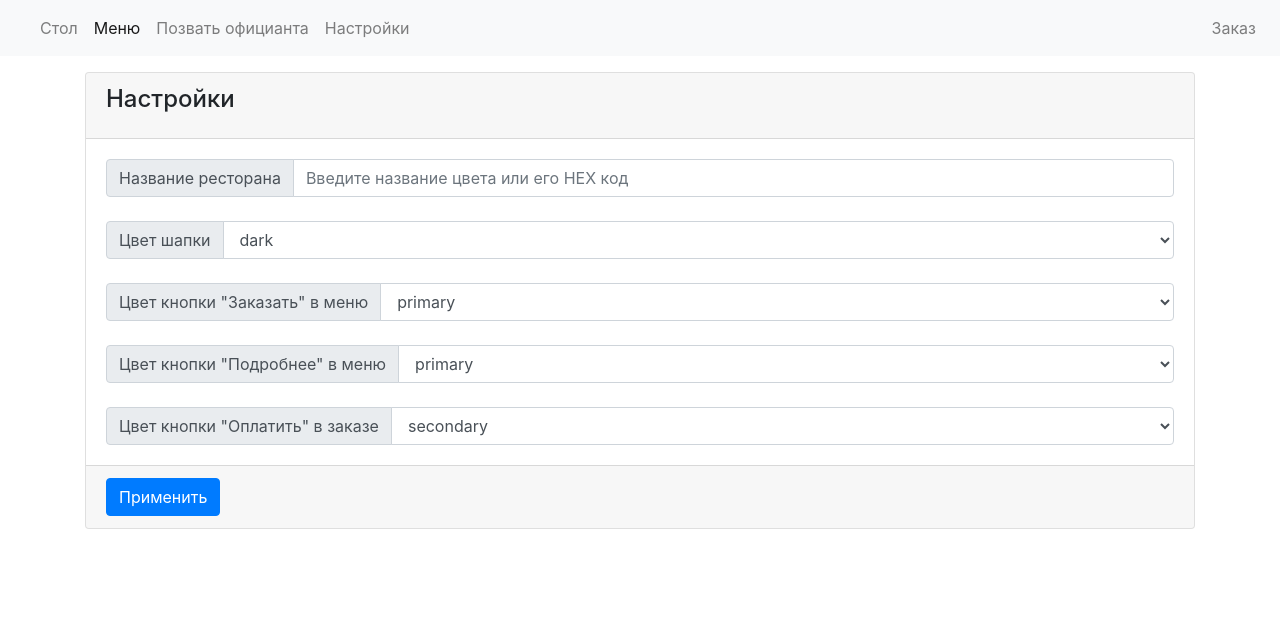
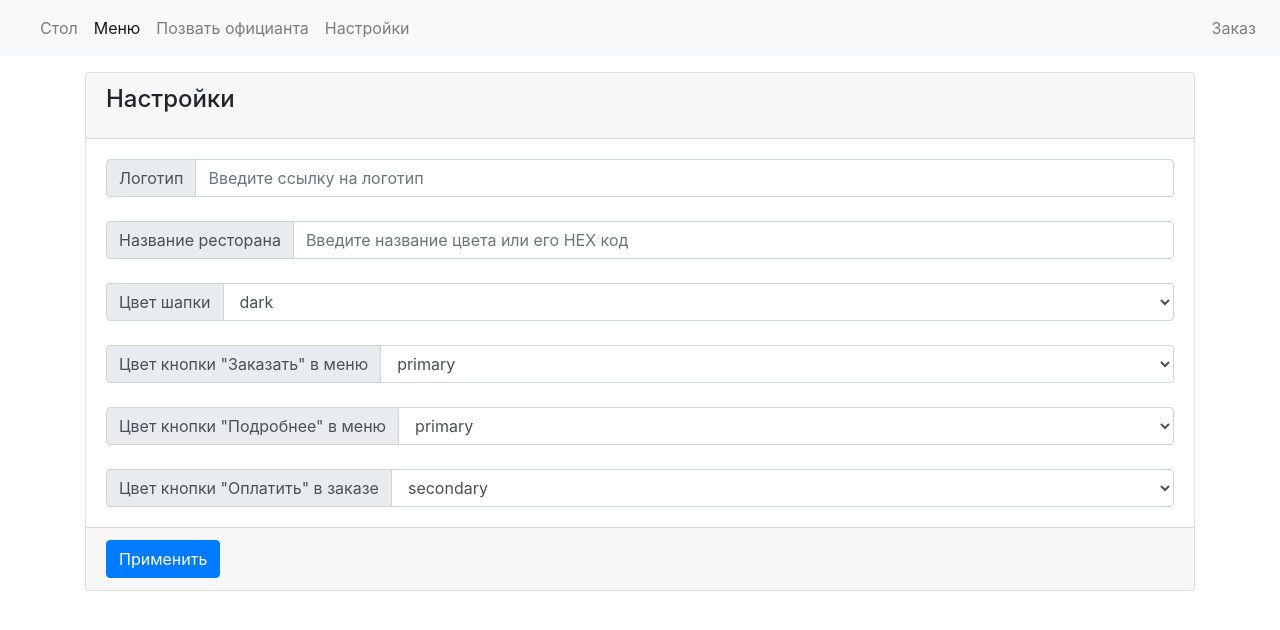
Before and after one commit to Agerest/raifhack, a React (Create React App) app in the folder frontend/: page /app/settings in a window 1280 px wide. Shown: the top 630 px of the page. Built offline with nearby package versions, Linux system fonts and the light colour scheme; no server answers.

Commit message:
Добавил лого

```diff
--- a/frontend/src/app/global/header/header.jsx
+++ b/frontend/src/app/global/header/header.jsx
@@ -66,9 +66,14 @@ const Header = (props) => {
         <>
             <Container className="p-0 m-0 headerColour" fluid>
                 <Navbar dark={isDark} color={headerColor} light expand="md">
+                    {props.styles.imageUrl ?
+                        <img className="mr-3" width="50" height="50" src={props.styles.imageUrl} />
+                        : ""}
                     <NavbarBrand href="/">{props.styles.restaurantName}</NavbarBrand>
                     <Collapse navbar>
                         <Nav className="mr-auto" navbar>
+                            <NavItem>
+                            </NavItem>
                             <NavItem color="primary">
                                 <NavLink href="#" active={activeItem == pageNames.table} onClick={toTable}>Стол</NavLink>
                             </NavItem>
--- a/frontend/src/app/settings/settings.jsx
+++ b/frontend/src/app/settings/settings.jsx
@@ -7,6 +7,7 @@ const Settings = (props) => {
     const url = WebApiUrl;
     const settings = useSettings();
 
+    const [urlLogo, setUrlLogo] = useState(props.styles.imageUrl);
     const [name, setName] = useState(props.styles.restaurantName);
     const [headerColor, setHeaderColor] = useState(props.styles.headColour);
     const [headButtonsColour, setHeadButtonsColour] = useState(props.styles.headButtonsColour);
@@ -21,7 +22,8 @@ const Settings = (props) => {
             headButtonsColour: headButtonsColour,
             orderButtonColour: orderButtonColour,
             detailButtonColour: detailButtonColour,
-            payButtonColour: payButtonColour
+            payButtonColour: payButtonColour,
+            imageUrl: urlLogo
         }).then(() => window.location.href = "/")
     }
 
@@ -32,6 +34,13 @@ const Settings = (props) => {
                     <CardTitle tag="h4">Настройки</CardTitle>
                 </CardHeader>
                 <CardBody>
+                    <InputGroup>
+                        <InputGroupAddon addonType="prepend">
+                            <InputGroupText>Логотип</InputGroupText>
+                        </InputGroupAddon>
+                        <Input placeholder="Введите ссылку на логотип" value={urlLogo} onInput={e => setUrlLogo(e.target.value)} />
+                    </InputGroup>
+                    <br />
                     <InputGroup>
                         <InputGroupAddon addonType="prepend">
                             <InputGroupText>Название ресторана</InputGroupText>
```
